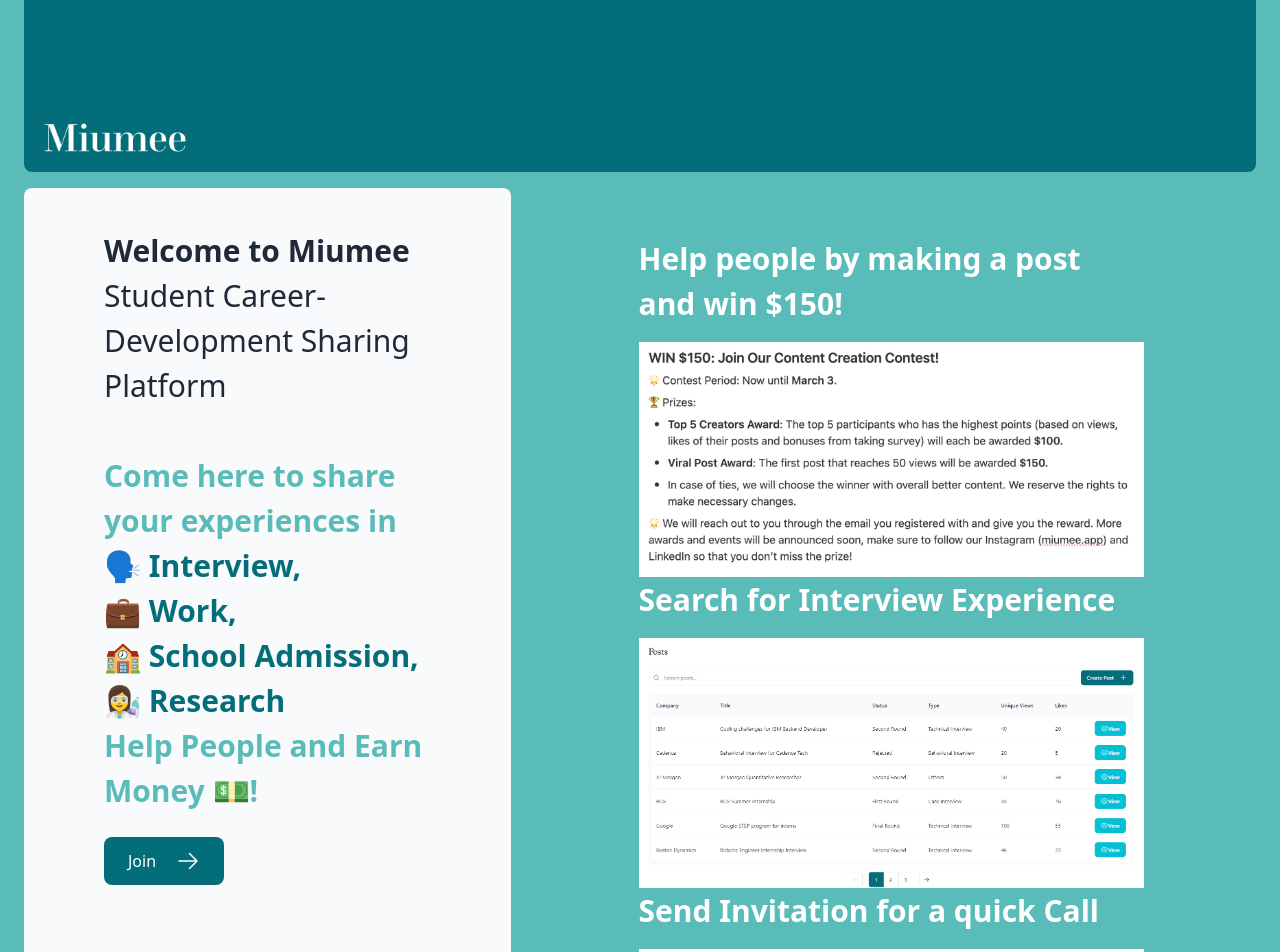
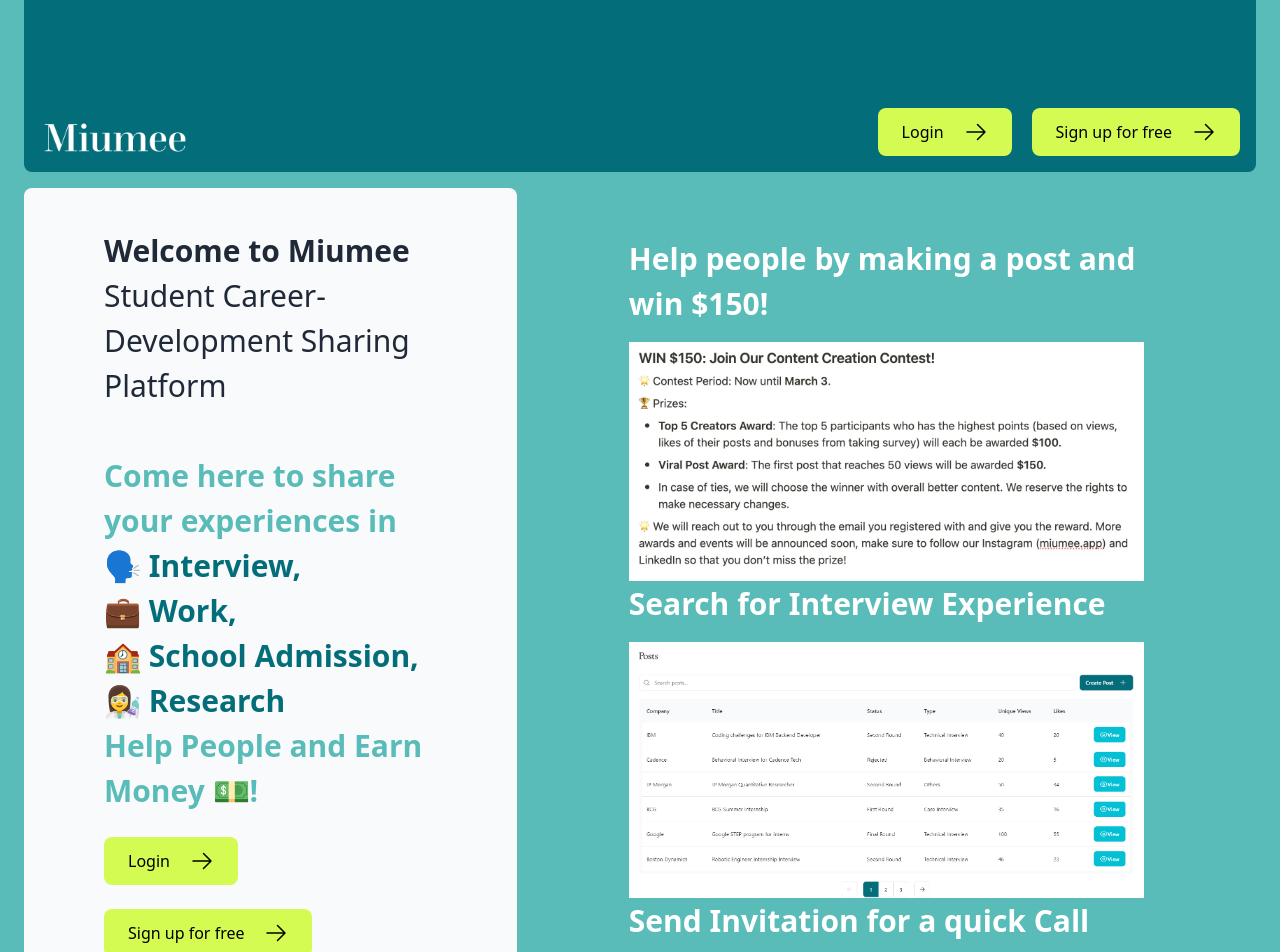
Before and after one commit to Lukehsu1999/interview-experience-sharing-platform, a Next.js app: page / in a window 1280 px wide. Shown: the part 60-1012 px from the top of the page. Built offline with nearby package versions, Linux system fonts and the light colour scheme.

Commit message:
new login and sign up for free buttons

```diff
--- a/app/page.tsx
+++ b/app/page.tsx
@@ -6,109 +6,155 @@ import Image from 'next/image';
 
 export default function Page() {
   return (
-    <main className="flex min-h-screen flex-col p-6 bg-miumee-color-400">
-      <div className="bg-miumee-color-500 flex h-20 shrink-0 items-end rounded-lg p-4 md:h-52">
+    <main className="flex min-h-screen flex-col bg-miumee-color-400 p-6">
+      <div className="flex h-20 shrink-0 items-end rounded-lg bg-miumee-color-500 p-4 md:h-52">
         <MiumeeLogo />
+        <div className="hidden md:block md:flex md:flex-grow md:items-end md:justify-end">
+          <Link
+            href="/login"
+            className="flex items-center gap-5 mr-5 self-start rounded-lg bg-highlightgreen-100 px-6 py-3 text-sm font-medium text-black transition-colors hover:bg-miumee-color-400 md:text-base"
+          >
+            <span>Login</span> <ArrowRightIcon className="w-5 md:w-6" />
+          </Link>
+          <Link
+            href="/register"
+            className="flex items-center gap-5 self-start rounded-lg bg-highlightgreen-100 px-6 py-3 text-sm font-medium text-black transition-colors hover:bg-miumee-color-400 md:text-base"
+          >
+            <span>Sign up for free</span>{' '}
+            <ArrowRightIcon className="w-5 md:w-6" />
+          </Link>
+        </div>
       </div>
-      <div className="mt-4 flex grow flex-col gap-4 md:flex-row">
+      <div className="gPap-4 mt-4 flex grow flex-col md:flex-row">
         <div className="flex flex-col justify-start gap-6 rounded-lg bg-gray-50 px-6 py-10 md:w-2/5 md:px-20">
           <p className={`text-xl text-gray-800 md:text-3xl md:leading-normal`}>
-            <strong>Welcome to Miumee</strong><br></br>
+            <strong>Welcome to Miumee</strong>
+            <br></br>
             Student Career-Development Sharing Platform<br></br>
             <br></br>
-            <span className='text-miumee-color-400 font-bold'>Come here to share your experiences in</span><br></br>
+            <span className="font-bold text-miumee-color-400">
+              Come here to share your experiences in
+            </span>
+            <br></br>
             {/* Come here to share your experiences in <br></br> */}
-            <span className='text-miumee-color-500 font-bold'>🗣️ Interview,</span><br></br>
-            <span className='text-miumee-color-500 font-bold'>💼 Work,</span><br></br>
-            <span className='text-miumee-color-500 font-bold'>🏫 School Admission,</span><br></br>
-            <span className='text-miumee-color-500 font-bold'>👩‍🔬 Research</span><br></br>
-            <span className='text-miumee-color-400 font-bold'>Help People and Earn Money 💵!</span><br></br>
+            <span className="font-bold text-miumee-color-500">
+              🗣️ Interview,
+            </span>
+            <br></br>
+            <span className="font-bold text-miumee-color-500">💼 Work,</span>
+            <br></br>
+            <span className="font-bold text-miumee-color-500">
+              🏫 School Admission,
+            </span>
+            <br></br>
+            <span className="font-bold text-miumee-color-500">👩‍🔬 Research</span>
+            <br></br>
+            <span className="font-bold text-miumee-color-400">
+              Help People and Earn Money 💵!
+            </span>
+            <br></br>
             {/* We aim to build a sustainable and supportive network. <br></br>
             Providing experience seekers accurate and high quality contents.<br></br> */}
-
           </p>
           <Link
             href="/login"
-            className="bg-miumee-color-500 hover:bg-miumee-color-400 flex items-center gap-5 self-start rounded-lg px-6 py-3 text-sm font-medium text-white transition-colors md:text-base"
+            className="flex items-center gap-5 self-start rounded-lg bg-highlightgreen-100 px-6 py-3 text-sm font-medium text-black transition-colors hover:bg-miumee-color-400 md:text-base"
           >
-            <span>Join</span> <ArrowRightIcon className="w-5 md:w-6" />
+            <span>Login</span> <ArrowRightIcon className="w-5 md:w-6" />
+          </Link>
+          <Link
+            href="/register"
+            className="flex items-center gap-5 self-start rounded-lg bg-highlightgreen-100 px-6 py-3 text-sm font-medium text-black transition-colors hover:bg-miumee-color-400 md:text-base"
+          >
+            <span>Sign up for free</span>{' '}
+            <ArrowRightIcon className="w-5 md:w-6" />
           </Link>
         </div>
-        <div className="flex items-center justify-center p-6 md:w-3/5 md:px-28 md:py-12 grid grid-cols-1">
+        <div className="flex grid grid-cols-1 items-center justify-center p-6 md:w-3/5 md:px-28 md:py-12">
           {/* Add Hero Images Here */}
-          <p className={`text-xl text-white md:text-3xl md:leading-normal`}><strong>Help people by making a post and win $150!</strong></p>
+          <p className={`text-xl text-white md:text-3xl md:leading-normal`}>
+            <strong>Help people by making a post and win $150!</strong>
+          </p>
           <Image
             src="/Contest-Rules-2.png"
             width={1000}
             height={760}
-            className="hidden md:block mt-4"
+            className="mt-4 hidden md:block"
             alt="Screenshots of the dashboard project showing desktop version"
           />
           <Image
             src="/Contest-Rules-2.png"
             width={560}
             height={430}
-            className="md:hidden block mt-4"
+            className="mt-4 block md:hidden"
             alt="Screenshots of the dashboard project showing mobile version"
           />
-          <p className={`text-xl text-white md:text-3xl md:leading-normal`}><strong>Search for Interview Experience</strong></p>
+          <p className={`text-xl text-white md:text-3xl md:leading-normal`}>
+            <strong>Search for Interview Experience</strong>
+          </p>
           <Image
             src="/demo_all_posts.png"
             width={1000}
             height={760}
-            className="hidden md:block mt-4"
+            className="mt-4 hidden md:block"
             alt="Screenshots of the dashboard project showing desktop version"
           />
           <Image
             src="/demo_all_posts.png"
             width={560}
             height={430}
-            className="md:hidden block mt-4"
+            className="mt-4 block md:hidden"
             alt="Screenshots of the dashboard project showing mobile version"
           />
-          <p className={`text-xl text-white md:text-3xl md:leading-normal`}><strong>Send Invitation for a quick Call</strong></p>
+          <p className={`text-xl text-white md:text-3xl md:leading-normal`}>
+            <strong>Send Invitation for a quick Call</strong>
+          </p>
           <Image
             src="/demo_view_post.png"
             width={1000}
             height={760}
-            className="hidden md:block mt-4 mb-6"
+            className="mb-6 mt-4 hidden md:block"
             alt="Screenshots of the dashboard project showing desktop version"
           />
           <Image
             src="/demo_view_post.png"
             width={560}
             height={430}
-            className="md:hidden block mt-4 mb-6"
+            className="mb-6 mt-4 block md:hidden"
             alt="Screenshots of the dashboard project showing mobile version"
           />
-          <p className={`text-xl text-white md:text-3xl md:leading-normal`}><strong>Share your interview experience</strong></p>
+          <p className={`text-xl text-white md:text-3xl md:leading-normal`}>
+            <strong>Share your interview experience</strong>
+          </p>
           <Image
             src="/demo_create_post.png"
             width={1000}
             height={760}
-            className="hidden md:block mt-4 mb-6"
+            className="mb-6 mt-4 hidden md:block"
             alt="Screenshots of the dashboard project showing desktop version"
           />
           <Image
             src="/demo_create_post.png"
             width={560}
             height={430}
-            className="md:hidden block mt-4 mb-6"
+            className="mb-6 mt-4 block md:hidden"
             alt="Screenshots of the dashboard project showing mobile version"
           />
-          <p className={`text-xl text-white md:text-3xl md:leading-normal`}><strong>Track your progress and earn points</strong></p>
+          <p className={`text-xl text-white md:text-3xl md:leading-normal`}>
+            <strong>Track your progress and earn points</strong>
+          </p>
           <Image
             src="/demo_profile.png"
             width={1000}
             height={760}
-            className="hidden md:block mt-4 mb-6"
+            className="mb-6 mt-4 hidden md:block"
             alt="Screenshots of the dashboard project showing desktop version"
           />
           <Image
             src="/demo_profile.png"
             width={560}
             height={430}
-            className="md:hidden block mt-4 mb-6"
+            className="mb-6 mt-4 block md:hidden"
             alt="Screenshots of the dashboard project showing mobile version"
           />
         </div>
--- a/tailwind.config.ts
+++ b/tailwind.config.ts
@@ -26,6 +26,9 @@ const config: Config = {
           100: '#D5F5F9',
           400: '#03DAF2',
           500: '#03C0D5'
+        },
+        'highlightgreen':{
+          100: '#D3FB52'
         }
       },
     },
```
